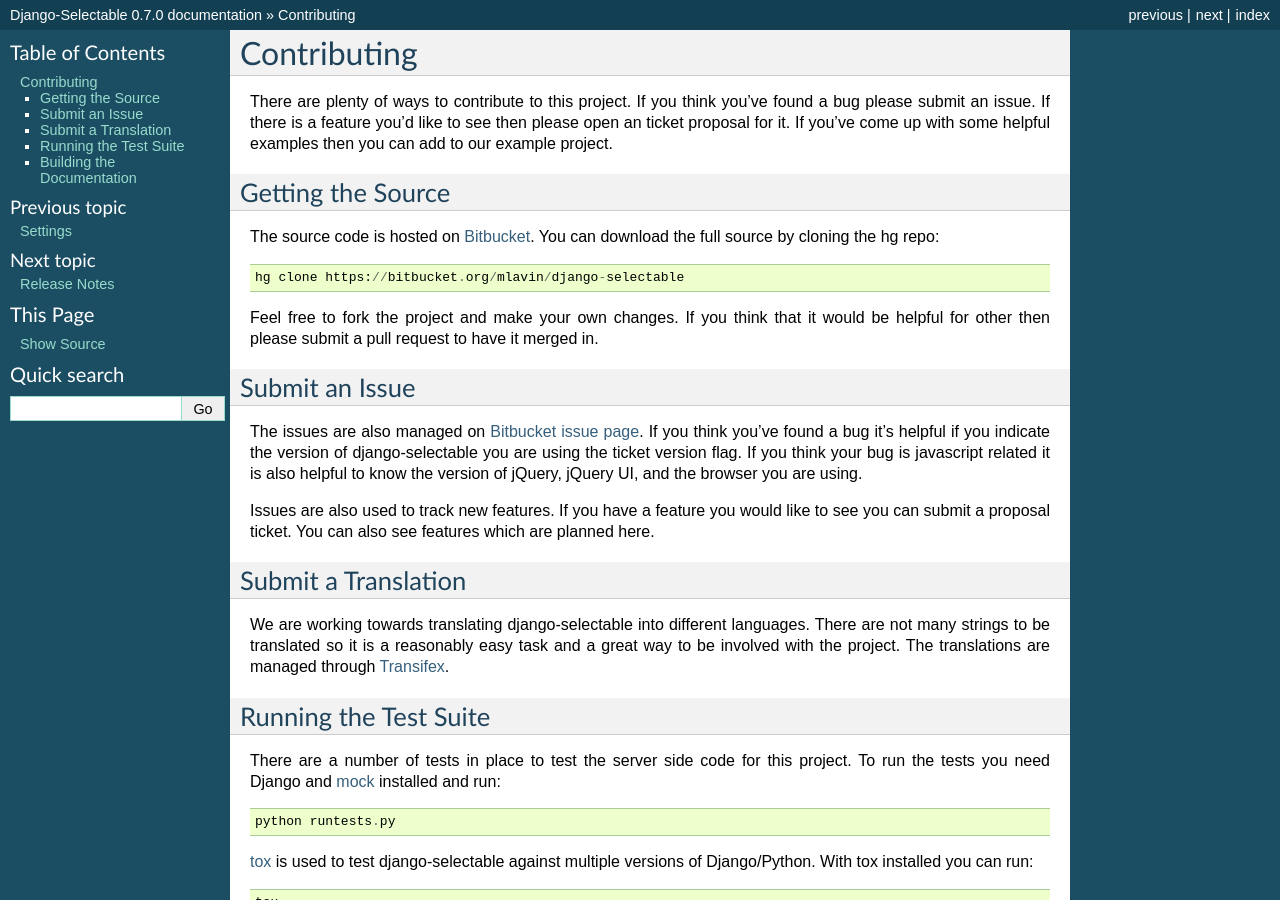
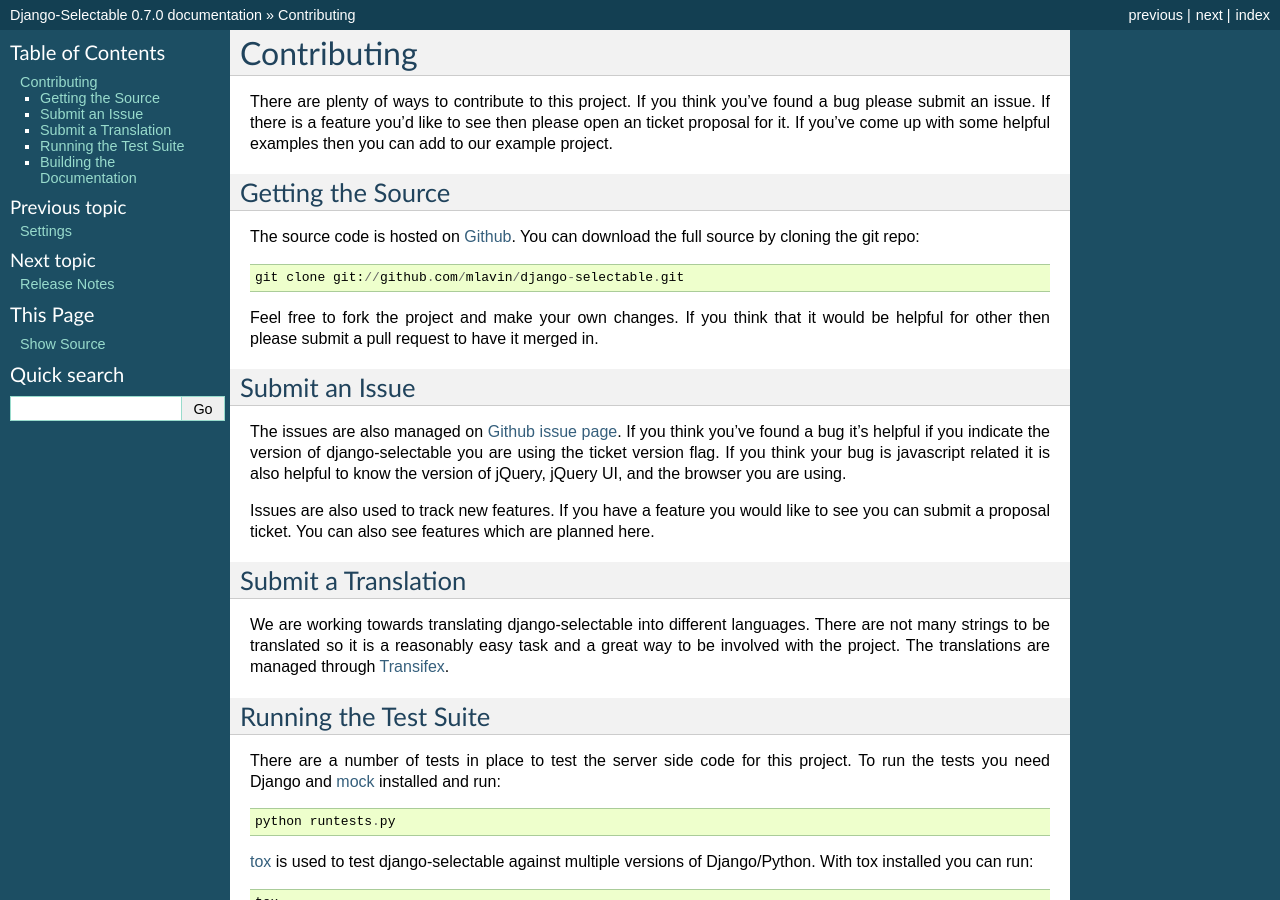
Before and after one commit to mlavin/django-selectable, a Sphinx documentation site: the page built from docs/contribute.rst, in a window 1280 px wide and 900 px high. Built offline with Sphinx 7.4.7, drawn with Linux system fonts in a browser that asks for light colours.

Commit message:
Change references from Bitbucket to Github.

```diff
--- a/docs/advanced.rst
+++ b/docs/advanced.rst
@@ -230,7 +230,7 @@
         </script>
 
 Currently you must include the django-selectable javascript below this formset initialization
-code for this to work. See django-selectable `issue #31 <https://bitbucket.org/mlavin/django-selectable/issue/31/>`_
+code for this to work. See django-selectable `issue #31 <https://github.com/mlavin/django-selectable/issues/31>`_
 for some additional detail on this problem.
 
 
--- a/docs/contribute.rst
+++ b/docs/contribute.rst
@@ -12,10 +12,10 @@
 Getting the Source
 --------------------------------------
 
-The source code is hosted on `Bitbucket <https://bitbucket.org/mlavin/django-selectable>`_.
-You can download the full source by cloning the hg repo::
+The source code is hosted on `Github <https://github.com/mlavin/django-selectable>`_.
+You can download the full source by cloning the git repo::
 
-    hg clone https://bitbucket.org/mlavin/django-selectable
+    git clone git://github.com/mlavin/django-selectable.git
 
 Feel free to fork the project and make your own changes. If you think that it would
 be helpful for other then please submit a pull request to have it merged in.
@@ -24,7 +24,7 @@
 Submit an Issue
 --------------------------------------
 
-The issues are also managed on `Bitbucket issue page <https://bitbucket.org/mlavin/django-selectable/issues>`_.
+The issues are also managed on `Github issue page <https://github.com/mlavin/django-selectable/issues>`_.
 If you think you've found a bug it's helpful if you indicate the version of django-selectable
 you are using the ticket version flag. If you think your bug is javascript related it is
 also helpful to know the version of jQuery, jQuery UI, and the browser you are using.
--- a/docs/releases.rst
+++ b/docs/releases.rst
@@ -211,7 +211,7 @@
 Bug Fixes
 _________________
 
-- Fixed issue with Enter key removing items from select multiple widgets `#24 <https://bitbucket.org/mlavin/django-selectable/issue/24/pressing-enter-when-autocomplete-input-box>`_
+- Fixed issue with Enter key removing items from select multiple widgets `#24 <https://github.com/mlavin/django-selectable/issues/24>`_
 
 
 Backwards Incompatible Changes
@@ -242,7 +242,7 @@
 Bug Fixes
 _________________
 
-- Fixed issue `#17 <https://bitbucket.org/mlavin/django-selectable/issue/17/update-not-working>`_
+- Fixed issue `#17 <https://github.com/mlavin/django-selectable/issues/17>`_
 
 
 v0.1.1 (Release 2011-03-21)
--- a/setup.py
+++ b/setup.py
@@ -19,7 +19,7 @@
     author_email='markdlavin@gmail.com',
     packages=find_packages(exclude=['example']),
     include_package_data=True,
-    url='http://bitbucket.org/mlavin/django-selectable',
+    url='https://github.com/mlavin/django-selectable',
     license='BSD',
     description=' '.join(__import__('selectable').__doc__.splitlines()).strip(),
     classifiers=[
```
